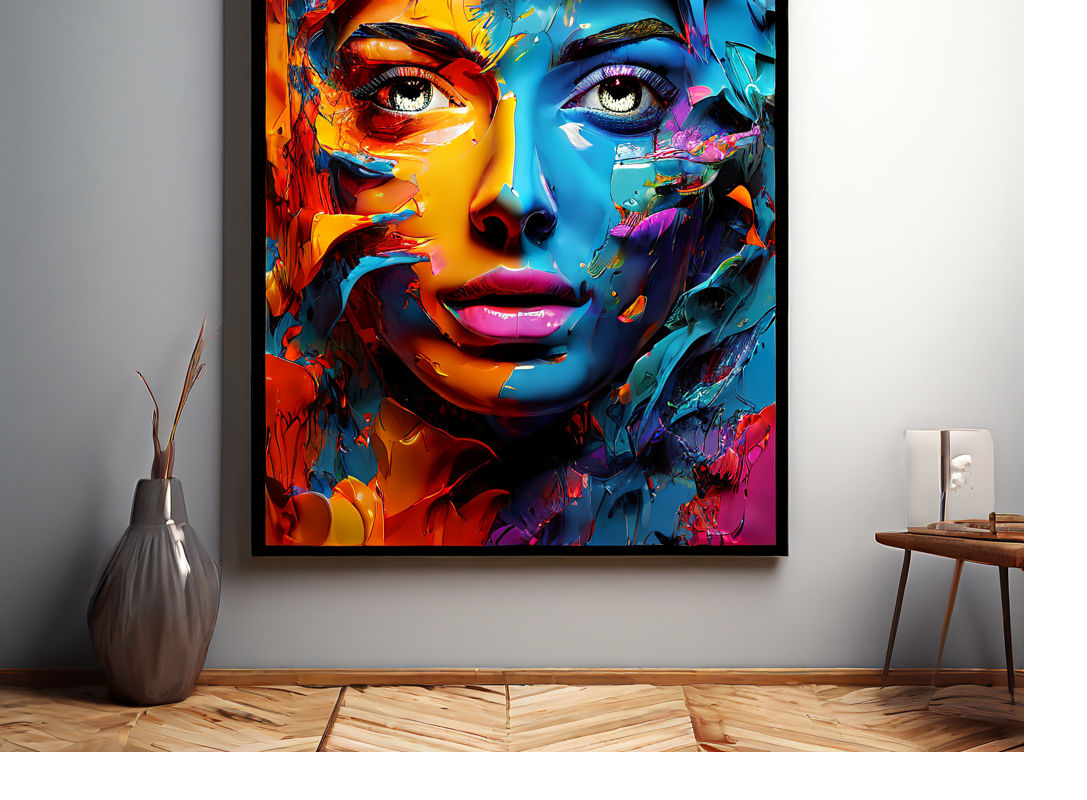
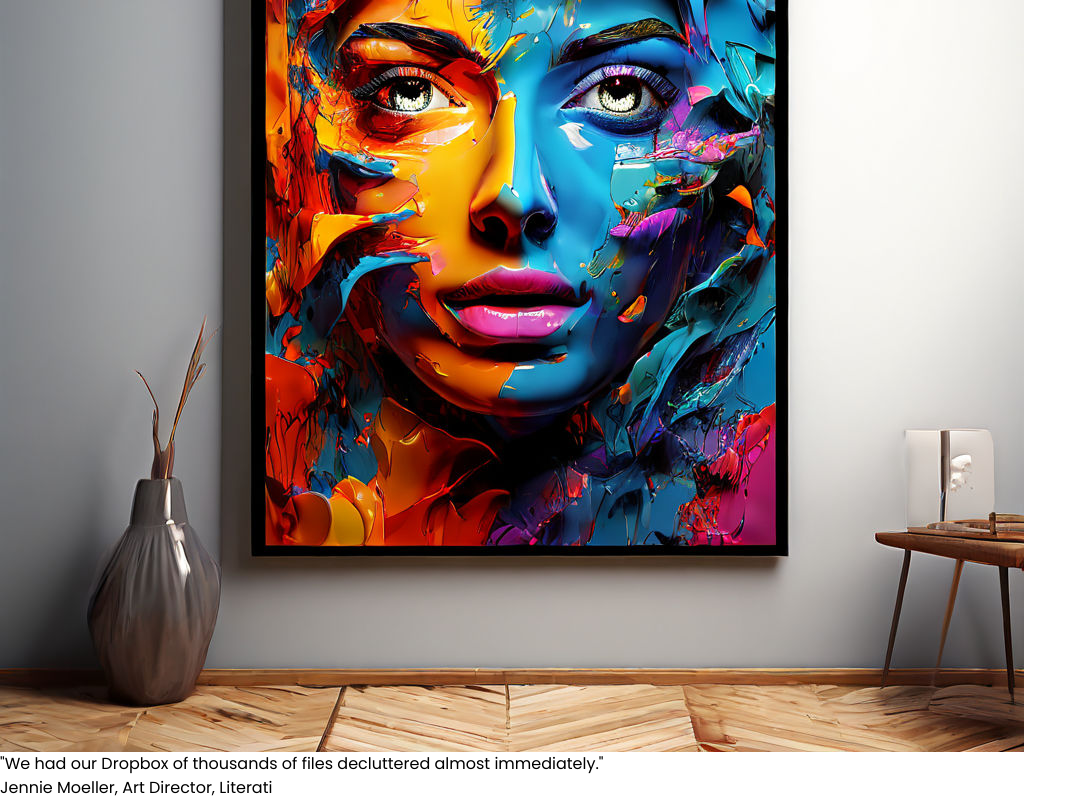
Before and after one commit to snetagupta/art-gallery, a React (Vite) app in the folder client/: page / in a window 1280 px wide. Shown: the part 1242-2042 px from the top of the page, without its empty margins (0-1087 px from the left). Before the commit the page ends 1994 px from the top, so only its background shows below. Built offline with nearby package versions, Linux system fonts and the light colour scheme.

Commit message:
add testimonials

```diff
--- a/client/index.html
+++ b/client/index.html
@@ -1,13 +1,19 @@
-<!doctype html>
+<!DOCTYPE html>
 <html lang="en">
   <head>
     <meta charset="UTF-8" />
     <link rel="icon" type="image/svg+xml" href="/vite.svg" />
     <meta name="viewport" content="width=device-width, initial-scale=1.0" />
     <title>Art Gallery</title>
+    <link rel="preconnect" href="https://fonts.googleapis.com" />
+    <link rel="preconnect" href="https://fonts.gstatic.com" crossorigin />
+    <link
+      href="https://fonts.googleapis.com/css2?family=Poppins:ital,wght@0,100;0,200;0,300;0,400;0,500;0,600;0,700;0,800;0,900;1,100;1,200;1,300;1,400;1,500;1,600;1,700;1,800;1,900&display=swap"
+      rel="stylesheet"
+    />
     <link rel="preconnect" href="https://fonts.googleapis.com">
 <link rel="preconnect" href="https://fonts.gstatic.com" crossorigin>
-<link href="https://fonts.googleapis.com/css2?family=Poppins:ital,wght@0,100;0,200;0,300;0,400;0,500;0,600;0,700;0,800;0,900;1,100;1,200;1,300;1,400;1,500;1,600;1,700;1,800;1,900&display=swap" rel="stylesheet">
+<link href="https://fonts.googleapis.com/css2?family=Lora:ital,wght@0,400..700;1,400..700&display=swap" rel="stylesheet">
   </head>
   <body>
     <div id="root"></div>
--- a/client/src/App.jsx
+++ b/client/src/App.jsx
@@ -1,16 +1,16 @@
-
-import Hero from './components/Hero'
-import Navbar from './components/Navbar'
+import Hero from "./components/Hero";
+import Navbar from "./components/Navbar";
+import Testimonial from "./components/Testimonial";
 
 function App() {
-
-
   return (
-    <>
-     <Navbar/>
-     <Hero/>
-    </>
-  )
+    <div>
+      <Navbar />
+      <Hero />
+      <Testimonial message="We had our Dropbox of thousands of files decluttered almost
+        immediately." messageBy={"Jennie Moeller, Art Director, Literati"}/>
+    </div>
+  );
 }
 
-export default App
+export default App;
--- /dev/null
+++ b/client/src/components/Testimonial.jsx
@@ -0,0 +1,16 @@
+import React from "react";
+
+const Testimonial = ({message, messageBy}) => {
+  return (
+    <div className="flex flex-col items-center justify-center gap-5 py-8 px-28 my-16">
+      <p className="text-3xl text-center font-semibold font-[lora] w-[60%]">
+        "{message}"
+      </p>
+      <p className="text-gray-500 text-sm text-center">
+        {messageBy}
+      </p>
+    </div>
+  );
+};
+
+export default Testimonial;
```
